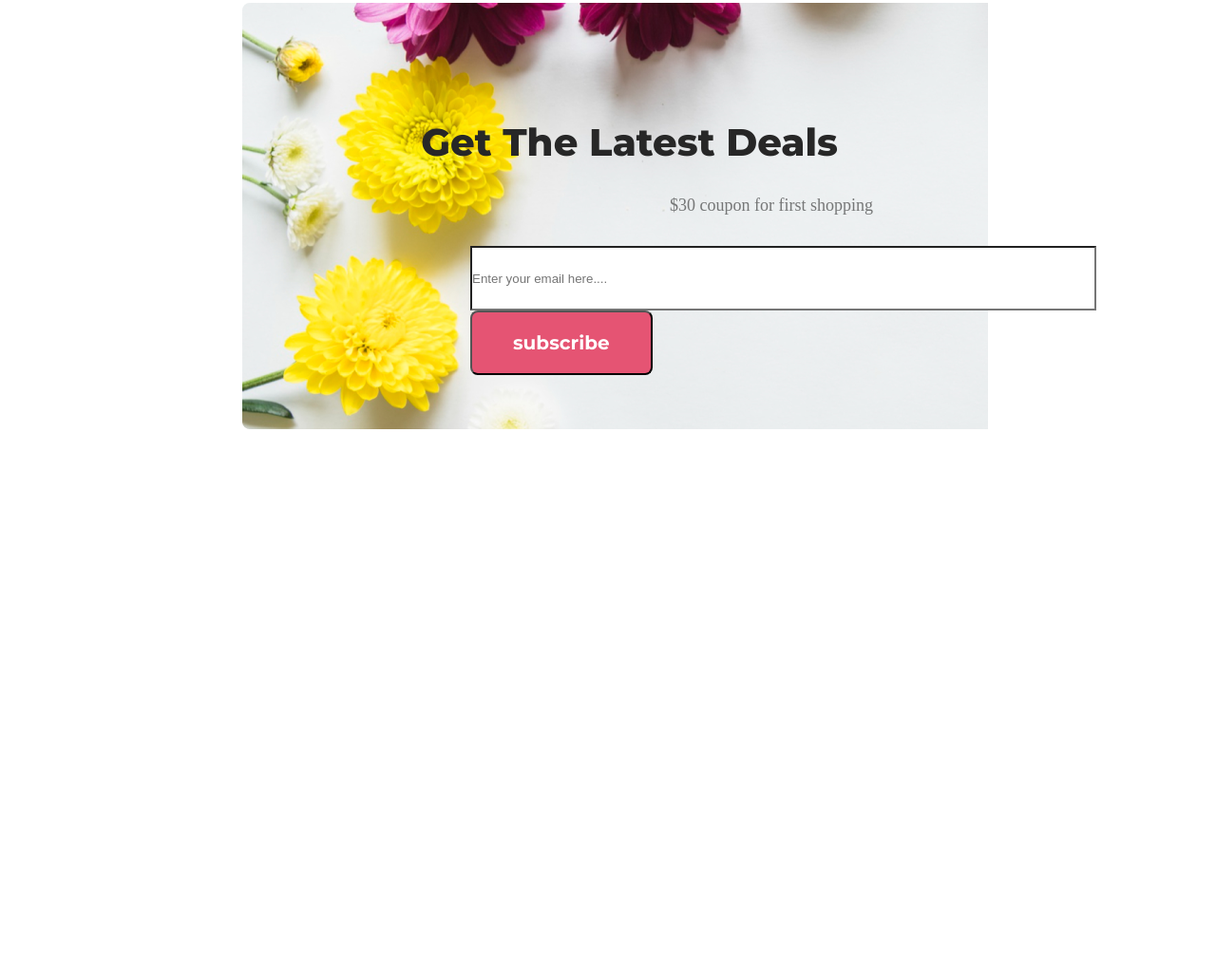
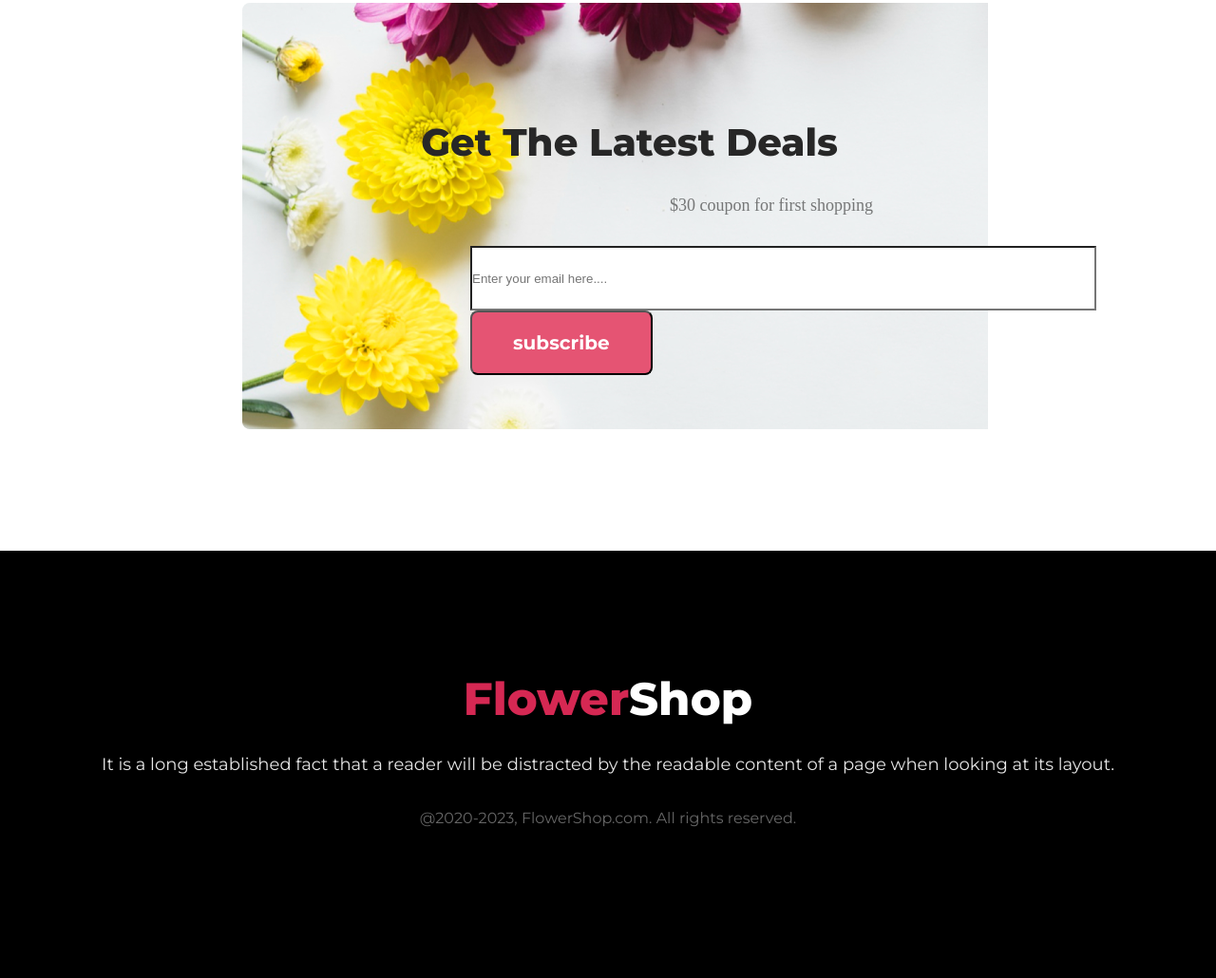
Before and after one commit to shahehsan2002/flower-shop, a plain HTML site: page index.html in a window 1280 px wide. Shown: the part 1939-2969 px from the top of the page at 95% size. Before the commit the page ends 2519 px from the top, so only its background shows below. Drawn offline with Linux system fonts and the light colour scheme.

Commit message:
footer area done

```diff
--- a/index.html
+++ b/index.html
@@ -64,7 +64,19 @@
 
 
         </main>
+        <!-- footer area started -->
+        <footer>
+            <div class="footer">
+                <h3 class="footer-title">Flower<span class="white">Shop</span> </h3>
+
+                <p class="footer-description">It is a long established fact that a reader will be distracted by the readable content of a page when looking at its layout.</p>
+                <h6 class="rights">
+                    @2020-2023, FlowerShop.com. All rights reserved.
+                </h6>
+            </div>
+        </footer>
 </body>
+<!-- footer area ended -->
 
 </html>
 
--- a/style.css
+++ b/style.css
@@ -108,3 +108,43 @@
                     margin-left: 240px;
                 }
                 /* latest area ended */
+                /* footer area started */
+
+                .footer {
+                    background: black;
+                    height: 450px;
+                }
+
+                .footer-title {
+                    color: #d52853;
+                    font-family: montserrat;
+                    font-size: 48px;
+                    font-weight: 800;
+                    text-align: center;
+                    padding-top: 127px;
+                    padding-bottom: 25px;
+                }
+
+                .white {
+                    color: white;
+                }
+
+                .footer-description {
+                    color: rgba(255, 255, 255, 0.90);
+                    text-align: center;
+                    font-family: montserrat;
+                    font-size: 18px;
+                    font-weight: 400;
+                    line-height: 30px;
+                }
+
+                .rights {
+                    color: rgba(255, 255, 255, 0.40);
+                    text-align: center;
+                    font-family: montserrat;
+                    font-size: 16px;
+                    font-weight: 400;
+                    padding-bottom: 128px;
+                    padding-top: 32px;
+                }
+                /* footer area ended */
```
